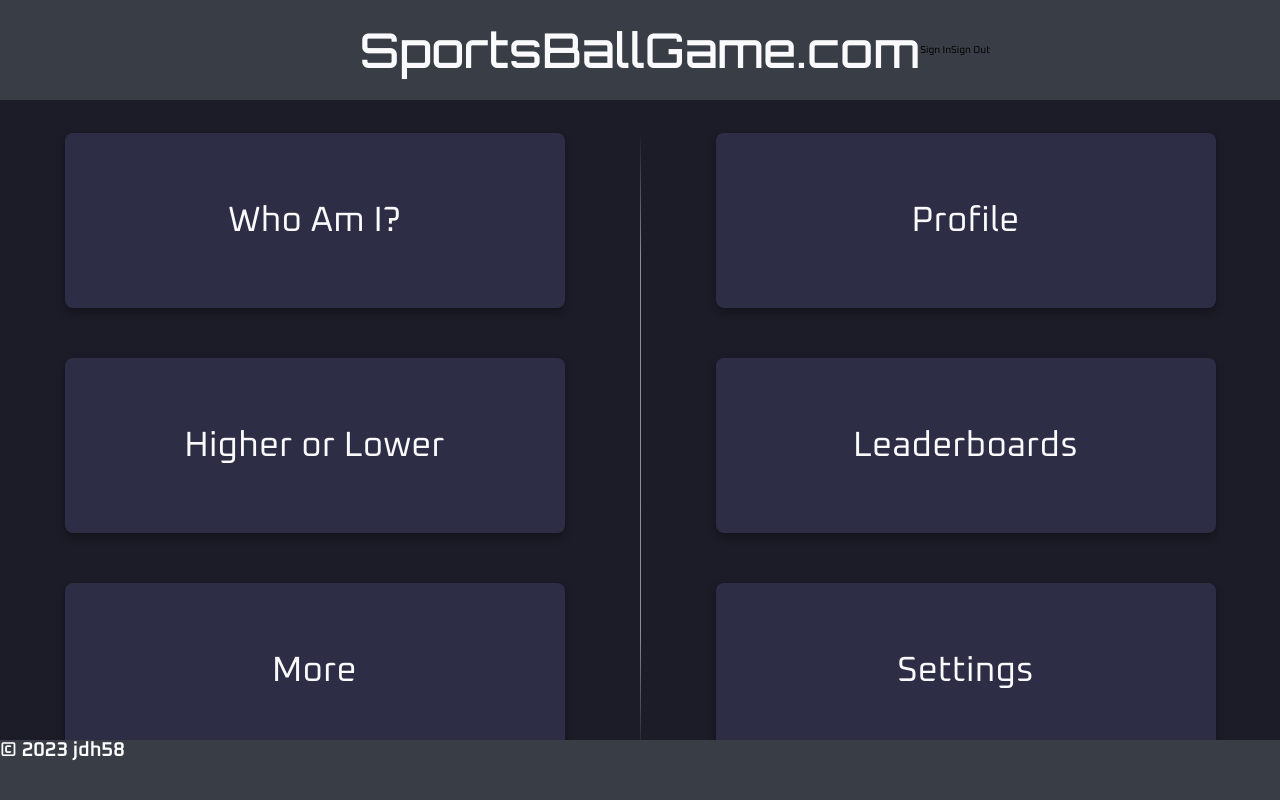
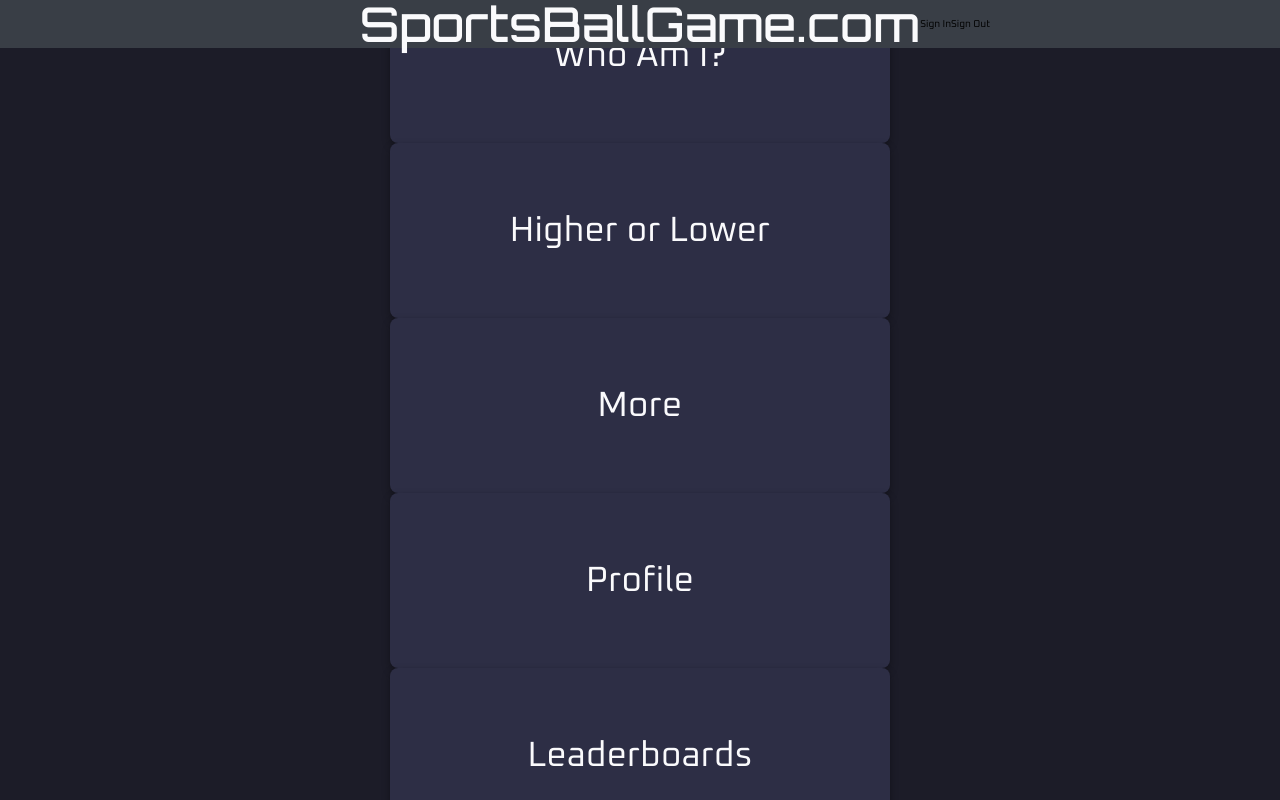
Before and after one commit to jdh58/sportsballgame, a React (Vite) app: page /#/ in a window 1280 px wide. Shown: the top 800 px of the page. Built offline with nearby package versions, Linux system fonts and the light colour scheme.

Commit message:
Fix Header position type bug and refactor Home

```diff
--- a/src/components/Footer.tsx
+++ b/src/components/Footer.tsx
@@ -2,7 +2,7 @@ import '../styles/Footer.css';
 
 export default function Footer() {
   return (
-    <footer>
+    <footer className="footer">
       <p className="copyright">© 2023 jdh58</p>
     </footer>
   );
--- a/src/styles/Footer.css
+++ b/src/styles/Footer.css
@@ -1,16 +1,16 @@
-footer {
+footer.footer {
   width: 100%;
   display: flex;
   align-items: center;
   justify-content: center;
   height: 60px;
   background-color: var(--background-secondary);
-  position: fixed;
-  bottom: 0;
-  left: 0;
+  /* position: fixed; */
+  /* bottom: 0; */
+  /* left: 0; */
 }
 
-footer > p.copyright {
+footer.footer > p.copyright {
   font-size: 2rem;
   color: white;
   font-weight: 600;
--- a/src/styles/Header.css
+++ b/src/styles/Header.css
@@ -18,7 +18,7 @@
 */
 
 header.header {
-  position: fixed;
+  position: sticky;
   top: 0;
   left: 0;
   height: 100px;
--- a/src/styles/HomePage.css
+++ b/src/styles/HomePage.css
@@ -1,56 +1,41 @@
 /*
-  <div className="page homePage">
+<>
+  <main className="page homePage">
     {isLoggedIn ? (
       <h2 className="welcome">Welcome, {User.username}</h2>
     ) : (
-      <h2 className="welcome">You're currently signed out. </h2>
+      <h2 className="welcome">
+        You're currently signed out. <Link to="/signin">Sign in</Link> or{' '}
+        <Link to="/signup">Sign up</Link>?
+      </h2>
     )}
     <div className="optionsContainer">
-      <TileButton label="Profile" icon={UserIcon} />
-      <TileButton label="Higher or Lower" icon={HigherOrLowerIcon} />
-      <TileButton label="More" icon={More} />
-      <TileButton label="Profile" icon={UserIcon} />
-      <TileButton label="Leaderboards" icon={Leaderboard} />
-      <TileButton label="Settings" icon={Settings} />
+      <div className="left">
+        <TileButton label="Who Am I?" bgImage={null} />
+        <TileButton label="Higher or Lower" bgImage={null} />
+        <TileButton label="More" bgImage={null} />
+      </div>
+      <div className="separator"></div>
+      <div className="right">
+        <TileButton label="Profile" bgImage={null} />
+        <TileButton label="Leaderboards" bgImage={null} />
+        <TileButton label="Settings" bgImage={null} />
+      </div>
     </div>
-  </div>
+  </main>
+  <Footer />
+</>
 */
 
 .homePage {
   background-color: #1c1c28;
   display: flex;
+  flex-direction: column;
   justify-content: center;
   align-items: center;
-  flex-direction: column;
 }
 
 .homePage .welcome {
   font-size: 4rem;
   padding-bottom: 50px;
 }
-
-.homePage .welcome a:hover {
-  text-decoration: underline;
-}
-
-.optionsContainer {
-  display: flex;
-  gap: 75px;
-}
-
-.optionsContainer .separator {
-  width: 1px;
-  background-image: linear-gradient(
-    rgba(255, 255, 255, 0),
-    rgba(255, 255, 255, 0.5) 20% 80%,
-    rgba(255, 255, 255, 0)
-  );
-  height: 100%;
-}
-
-.optionsContainer .left,
-.optionsContainer .right {
-  display: flex;
-  flex-direction: column;
-  gap: 50px;
-}
```
